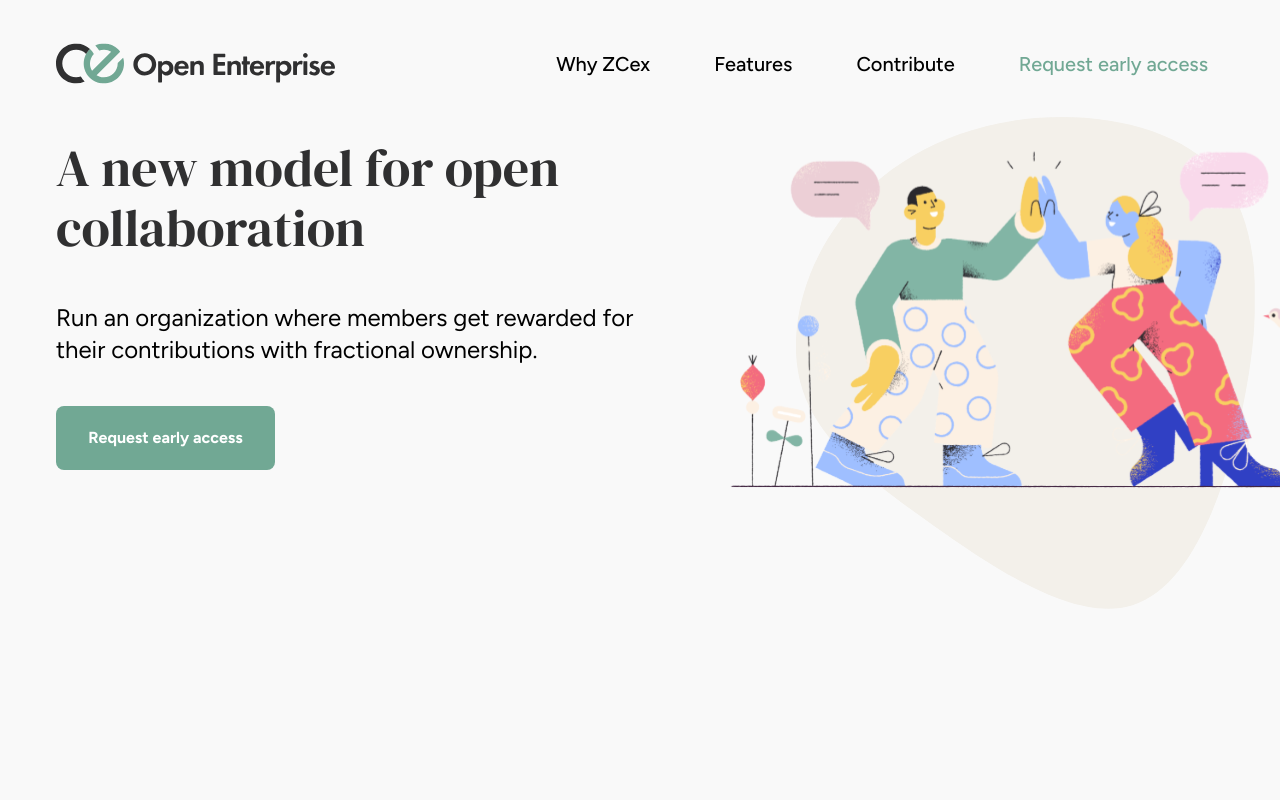
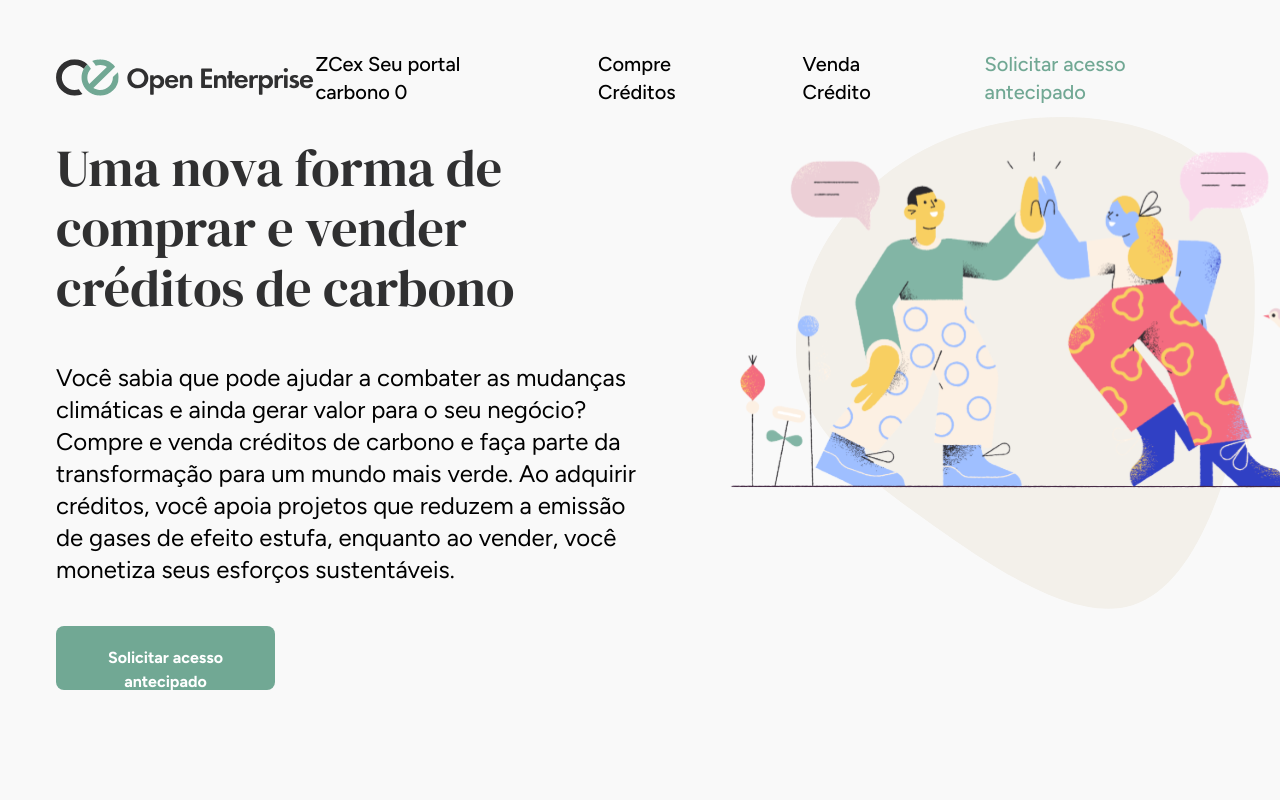
Before and after one commit to suportezcex/site, a React (Vite) app: page / in a window 1280 px wide. Shown: the top 800 px of the page. Built offline with nearby package versions, Linux system fonts and the light colour scheme; the HTML template or start-up script is replaced by a standard one.

Commit message:
update site

```diff
--- a/src/constants/content-bottom.js
+++ b/src/constants/content-bottom.js
@@ -1,6 +1,6 @@
 export const CONTENT_BOTTOM = {
-    title: "Start an ZCex",
-    content: "If you can't wait to run a new or existing organization on ZCex and are willing to explore and navigate the beta, we'd love to get you started.",
-    btn__text:"Request early access",
+    title: "Conheça mais da ZCex",
+    content: "Quando se trata de criar uma plataforma de compra e venda de sucesso, você precisa de um time que compreenda seu mercado e suas necessidades. Nosso time de desenvolvimento é especialista em transformar ideias em produtos inovadores que conquistam clientes e geram resultados.",
+    btn__text:"Solicitar acesso antecipado",
     btn__style: "request__btn"
 }
--- a/src/constants/hero-info.js
+++ b/src/constants/hero-info.js
@@ -1,6 +1,6 @@
 export const HERO_INFO = {
-    title: "A new model for open collaboration",
-    content: "Run an organization where members get rewarded for their contributions with fractional ownership.",
-    btn__text:"Request early access",
+    title: "Uma nova forma de comprar e vender créditos de carbono",
+    content: "Você sabia que pode ajudar a combater as mudanças climáticas e ainda gerar valor para o seu negócio? Compre e venda créditos de carbono e faça parte da transformação para um mundo mais verde. Ao adquirir créditos, você apoia projetos que reduzem a emissão de gases de efeito estufa, enquanto ao vender, você monetiza seus esforços sustentáveis.",
+    btn__text:"Solicitar acesso antecipado",
     btn__style: "request__btn"
 }
--- a/src/constants/navbar-info.js
+++ b/src/constants/navbar-info.js
@@ -1,7 +1,7 @@
 export const NAVBAR_TITLES = [
-        {text: "Why ZCex", to: "/"},
-        {text: "Features", to: "/features"},
-        {text: "Contribute", to: "/contribute"}
+        {text: "ZCex Seu portal carbono 0", to: "/site"},
+        {text: "Compre Créditos", to: "/features"},
+        {text: "Venda Crédito", to: "/contribute"}
 ]
 
-export const NAV_REQUEST_BTN = {text: "Request early access"}
+export const NAV_REQUEST_BTN = {text: "Solicitar acesso antecipado"}
```
